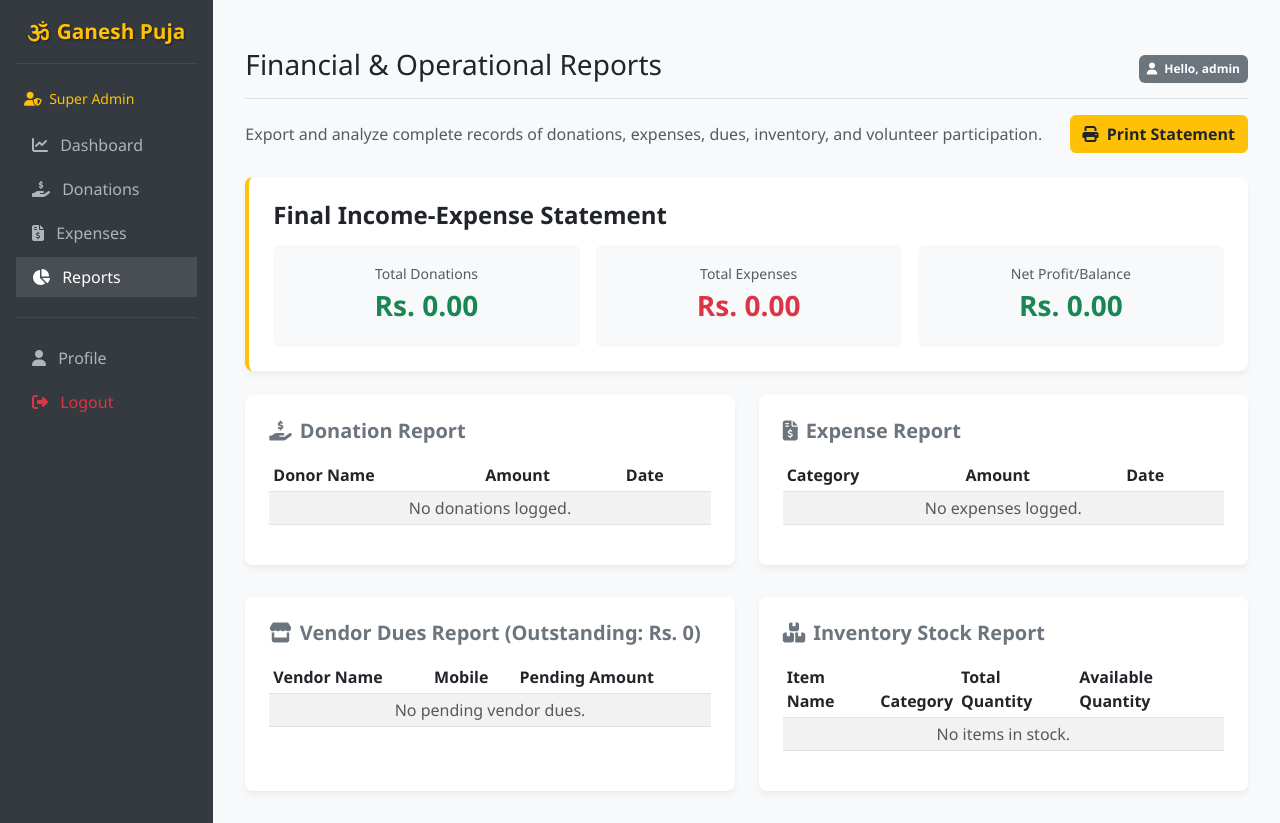
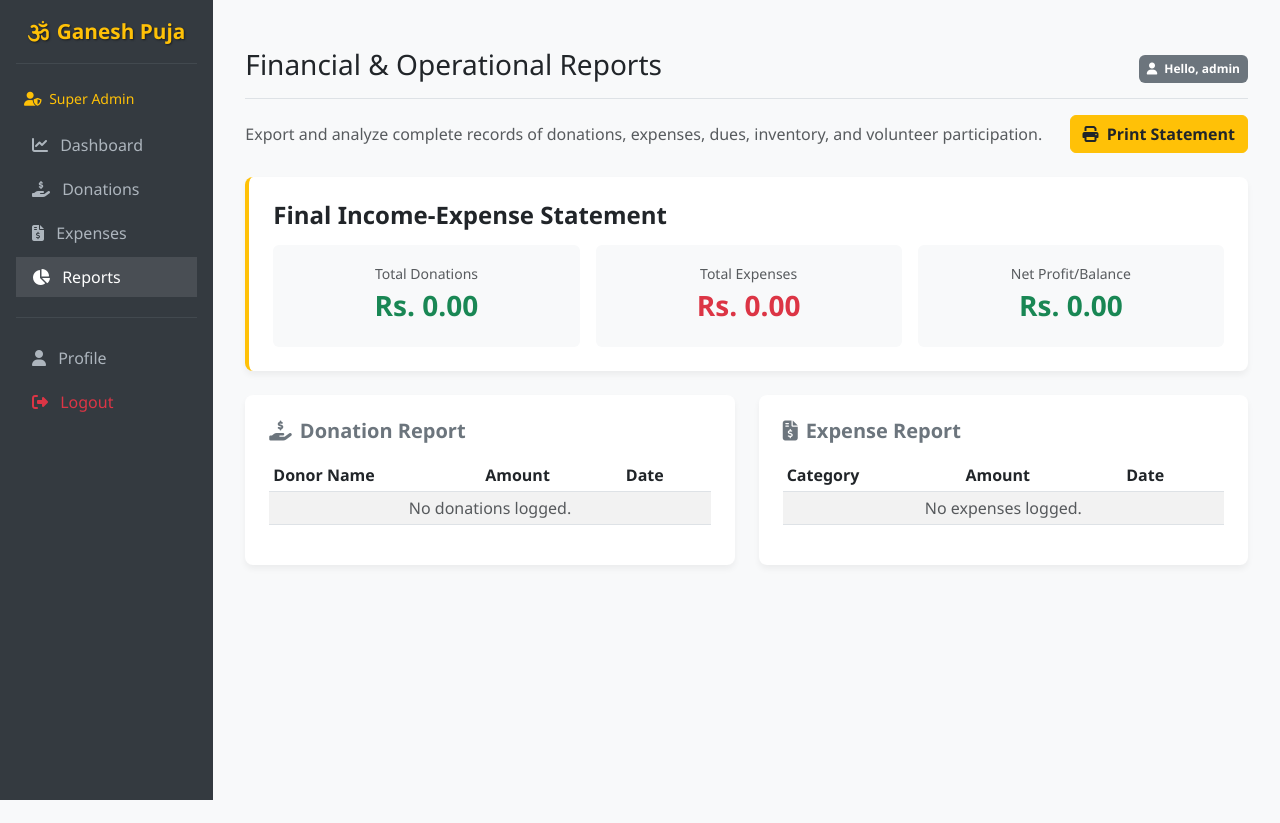
Before and after one commit to Santosh190512/ganesh-puja, a Django app: page /reports/ in a window 1280 px wide. After the commit the page ends 800 px from the top, so only its background shows below. Run offline with Django 5.2, Linux system fonts and the light colour scheme; a user stored in the database is signed in; data that the repository does not hold is empty.

Commit message:
removed vendor and inventory from reports page

```diff
--- a/puja/templates/puja/reports.html
+++ b/puja/templates/puja/reports.html
@@ -118,71 +118,6 @@
     </div>
 </div>
 
-<div class="row g-4 mt-2">
-    <!-- Vendor Dues Ledger -->
-    <div class="col-md-6">
-        <div class="card p-4 h-100">
-            <h5 class="fw-bold text-secondary mb-3"><i class="fa-solid fa-store me-2"></i>Vendor Dues Report (Outstanding: Rs. {{ total_vendor_dues }})</h5>
-            <div class="table-responsive" style="max-height: 300px;">
-                <table class="table table-sm table-striped">
-                    <thead>
-                        <tr>
-                            <th>Vendor Name</th>
-                            <th>Mobile</th>
-                            <th>Pending Amount</th>
-                        </tr>
-                    </thead>
-                    <tbody>
-                        {% for item in vendors %}
-                        <tr>
-                            <td><strong>{{ item.name }}</strong></td>
-                            <td>{{ item.mobile }}</td>
-                            <td class="text-danger fw-bold">Rs. {{ item.pending_amount }}</td>
-                        </tr>
-                        {% empty %}
-                        <tr>
-                            <td colspan="3" class="text-center text-muted">No pending vendor dues.</td>
-                        </tr>
-                        {% endfor %}
-                    </tbody>
-                </table>
-            </div>
-        </div>
-    </div>
-
-    <!-- Inventory Stock Report -->
-    <div class="col-md-6">
-        <div class="card p-4 h-100">
-            <h5 class="fw-bold text-secondary mb-3"><i class="fa-solid fa-boxes-stacked me-2"></i>Inventory Stock Report</h5>
-            <div class="table-responsive" style="max-height: 300px;">
-                <table class="table table-sm table-striped">
-                    <thead>
-                        <tr>
-                            <th>Item Name</th>
-                            <th>Category</th>
-                            <th>Total Quantity</th>
-                            <th>Available Quantity</th>
-                        </tr>
-                    </thead>
-                    <tbody>
-                        {% for item in inventory_items %}
-                        <tr>
-                            <td>{{ item.name }}</td>
-                            <td>{{ item.get_category_display }}</td>
-                            <td>{{ item.total_quantity }}</td>
-                            <td class="fw-bold {% if item.available_quantity < 5 %}text-warning{% else %}text-success{% endif %}">{{ item.available_quantity }}</td>
-                        </tr>
-                        {% empty %}
-                        <tr>
-                            <td colspan="4" class="text-center text-muted">No items in stock.</td>
-                        </tr>
-                        {% endfor %}
-                    </tbody>
-                </table>
-            </div>
-        </div>
-    </div>
-</div>
 
 <style>
 @media print {
```
